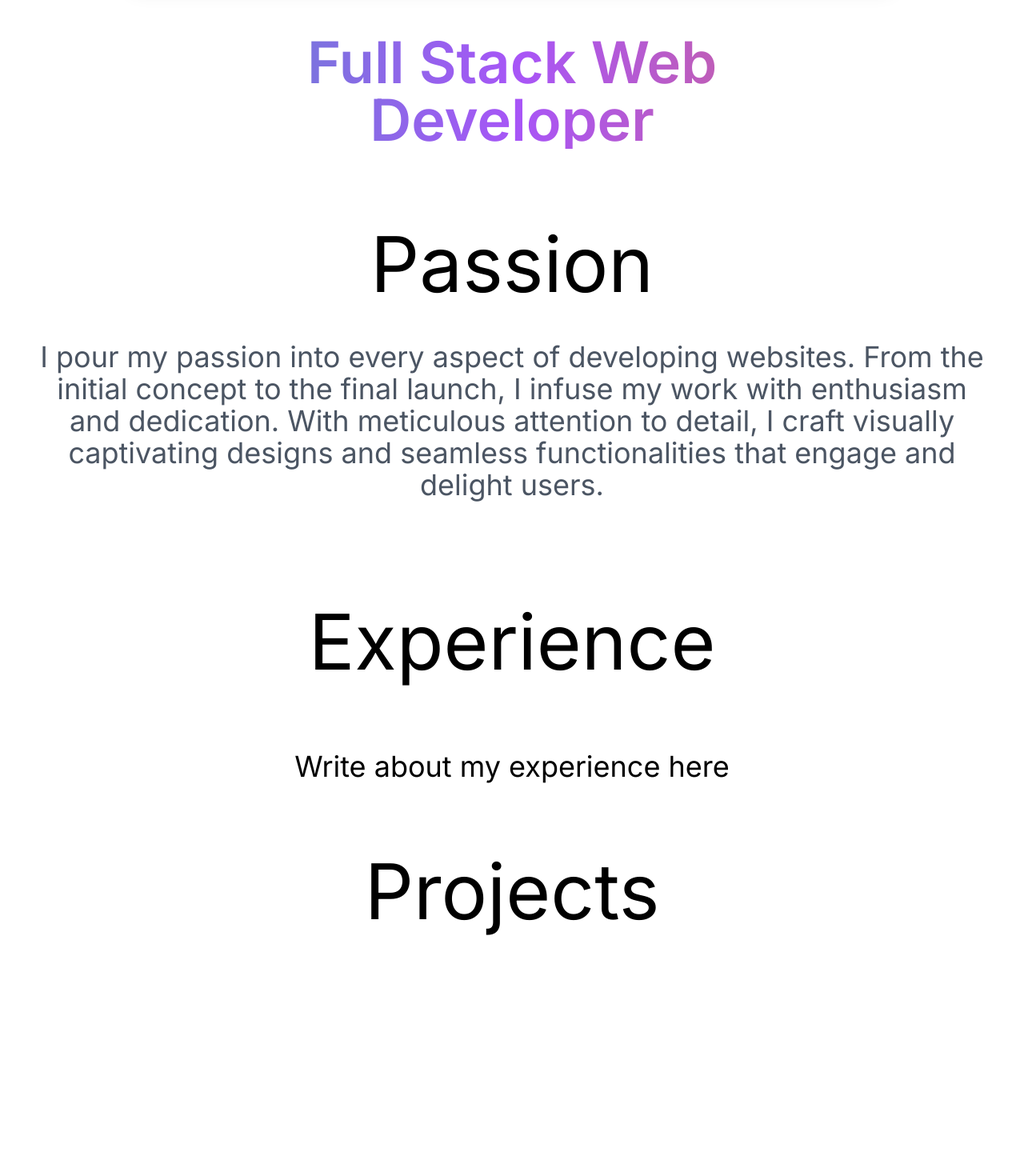
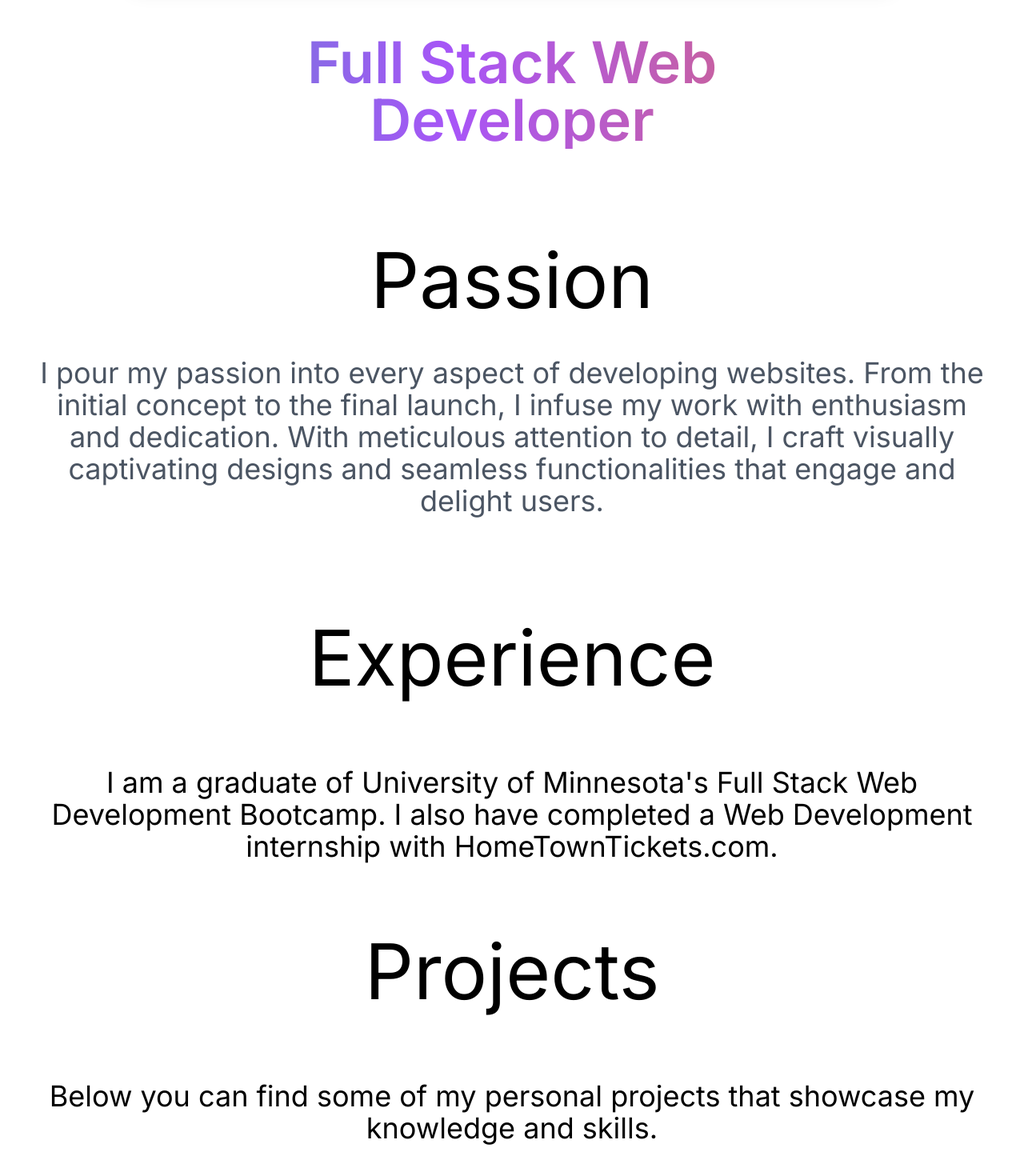
Before and after one commit to MaxHolzmann/portfolio, a Next.js app: page / in a window 1280 px wide. Shown: the part 430-1900 px from the top of the page at 80% size. Built offline with nearby package versions, Linux system fonts and the light colour scheme.

Commit message:
sets up viewport breakpoints in global css file to ensure that all content is showed when scrolling on all screen sizes

```diff
--- a/app/globals.css
+++ b/app/globals.css
@@ -2,10 +2,36 @@
 @tailwind components;
 @tailwind utilities;
 
-:root {
+body {
+  min-height: 400vh;
 }
 
+@media screen and (min-width: 640px) {
+  body {
+    min-height:400vh;
+  }
+}
 
-body {
-  background-color: #fff;
+@media screen and (min-width: 768px) {
+  body {
+    min-height:300vh;
+  }
 }
+
+@media screen and (min-width: 1024px) {
+  body {
+    min-height:300vh;
+  }
+}
+
+@media screen and (min-width: 1280px) {
+  body {
+    min-height:300vh;
+  }
+}
+
+@media screen and (min-width: 1536px) {
+  body {
+    min-height:300vh;
+  }
+}
--- a/app/page.js
+++ b/app/page.js
@@ -3,39 +3,46 @@ import { useState, useEffect } from "react";
 import AOS from "aos";
 import "aos/dist/aos.css";
 
+//add a dark mode toggle for fun! :D
+
 export default function Home() {
-
   //Initiates AOS for Scrolling animations
   useEffect(() => {
-    AOS.init();
+    setTimeout(() => {
+      AOS.init();
+      AOS.refresh();
+    }, 100);
   }, []);
 
-  const [scrollPosition, setScrollPosition] = useState(0);
+  // const [scrollPosition, setScrollPosition] = useState(0);
 
-  useEffect(() => {
-    const handleScroll = () => {
-      const position = window.pageYOffset;
-      setScrollPosition(position);
-    };
+  // useEffect(() => {
+  //   const handleScroll = () => {
+  //     const position = window.pageYOffset;
+  //     setScrollPosition(position);
+  //   };
 
-    window.addEventListener("scroll", handleScroll);
+  //   window.addEventListener("scroll", handleScroll);
 
-    return () => {
-      window.removeEventListener("scroll", handleScroll);
-    };
-  }, []);
+  //   return () => {
+  //     window.removeEventListener("scroll", handleScroll);
+  //   };
+  // }, []);
 
   const allText = {
-    "headerText": "Hi, I'm Maximilian",
-    "headerName": "Maximilian",
-    "headerDescription": "Full Stack Web Developer",
-    "sectionOneHeader": "Passion",
-    "sectionOneText": "I pour my passion into every aspect of developing websites. From the initial concept to the final launch, I infuse my work with enthusiasm and dedication. With meticulous attention to detail, I craft visually captivating designs and seamless functionalities that engage and delight users.",
-    "sectionTwoHeader": "Experience",
-    "sectionTwoText": "Write about my experience here",
-    "sectionThreeHeader": "Projects",
-    "sectionThreeText": "Showcasing projects",
-  }
+    headerText: "Hi, I'm Maximilian",
+    headerName: "Maximilian",
+    headerDescription: "Full Stack Web Developer",
+    sectionOneHeader: "Passion",
+    sectionOneText:
+      "I pour my passion into every aspect of developing websites. From the initial concept to the final launch, I infuse my work with enthusiasm and dedication. With meticulous attention to detail, I craft visually captivating designs and seamless functionalities that engage and delight users.",
+    sectionTwoHeader: "Experience",
+    sectionTwoText:
+      "I am a graduate of University of Minnesota's Full Stack Web Development Bootcamp. I also have completed a Web Development internship with HomeTownTickets.com.",
+    sectionThreeHeader: "Projects",
+    sectionThreeText:
+      "Below you can find some of my personal projects that showcase my knowledge and skills.",
+  };
   /*
   TODO:
   Add divs for each text block to handle padding / margin between each instead of applying margin to each text item
@@ -47,69 +54,85 @@ export default function Home() {
 
   */
 
-
   return (
     <div>
-      <main className="flex flex-col items-center">
-        <div data-aos='fade-down' className='w-3/4 flex items-center justify-center gap-2 p-16 my-5 rounded-xl shadow-xl xsm: bg-gray-600 flex-col sm:flex-col lg:flex-row'>
+      <main className='flex flex-col items-center'>
+        <div
+          data-aos='fade-down'
+          className='xsm: my-5 flex w-3/4 flex-col items-center justify-center gap-2 rounded-xl bg-gray-600 p-16 shadow-xl sm:flex-col lg:flex-row'
+        >
           <img
             data-aos='fade-right'
             className='h-64'
             src='/profile-pic.png'
           ></img>
 
-
-          <h1 data-aos='fade-left' className='lg:text-8xl text-center text-6xl sm:mt-10 lg:mt-0 text-white'>
+          <h1
+            data-aos='fade-left'
+            className='text-center text-6xl text-white sm:mt-10 lg:mt-0 lg:text-8xl'
+          >
             {allText.headerText}
           </h1>
         </div>
 
-        <div className='flex flex-col items-center justify-center gap-2 p-10 mx-40  my-2'
-          data-aos='fade-up'>
-          <h2 class="animate-text text-center bg-gradient-to-r from-teal-500 via-purple-500 to-orange-500 bg-clip-text text-transparent text-7xl font-semibold">{allText.headerDescription}</h2>
-
+        <div
+          className='mx-40 my-2 flex flex-col items-center justify-center gap-2  p-10'
+          data-aos='fade-up'
+        >
+          <h2 class='animate-text bg-gradient-to-r from-teal-500 via-purple-500 to-orange-500 bg-clip-text text-center text-7xl font-semibold text-transparent'>
+            {allText.headerDescription}
+          </h2>
         </div>
       </main>
 
-      <div className='bg-white flex flex-col items-center justify-center gap-2 p-12'>
+      <div className='my-5 flex flex-col items-center justify-center gap-2 bg-white p-12'>
         <h1
           data-aos='fade-up'
           data-aos-anchor-placement='top-center'
-          className='text-8xl text-center'
+          className='text-center text-8xl'
         >
           {allText.sectionOneHeader}
         </h1>
 
-        <h2 data-aos='fade-up' data-aos-anchor-placement='top-center' className='py-10 text-gray-600 text-4xl text-center'>
+        <h2
+          data-aos='fade-up'
+          data-aos-anchor-placement='top-center'
+          className='py-10 text-center text-4xl text-gray-600'
+        >
           {allText.sectionOneText}
         </h2>
 
         <h1
           data-aos='fade-up'
           data-aos-anchor-placement='top-center'
-          className='text-8xl text-center py-20'
+          className='py-20 text-center text-8xl'
         >
           {allText.sectionTwoHeader}
         </h1>
 
-        <h2 data-aos='fade-up' data-aos-anchor-placement='top-center' className='text-4xl text-center'>
+        <h2
+          data-aos='fade-up'
+          data-aos-anchor-placement='top-center'
+          className='text-center text-4xl'
+        >
           {allText.sectionTwoText}
         </h2>
-
-
 
         <h1
           data-aos='fade-up'
           data-aos-anchor-placement='top-center'
-          className='py-20 text-8xl text-center'
+          className='py-20 text-center text-8xl'
         >
           {allText.sectionThreeHeader}
         </h1>
 
-        <h2 data-aos='fade-up' data-aos-anchor-placement='top-center' className='py-10 text-4xl text-center'>
+        <h2
+          data-aos='fade-up'
+          data-aos-anchor-placement='top-center'
+          className='text-center text-4xl'
+        >
           {allText.sectionThreeText}
         </h2>
-
       </div>
     </div>
   );
```
